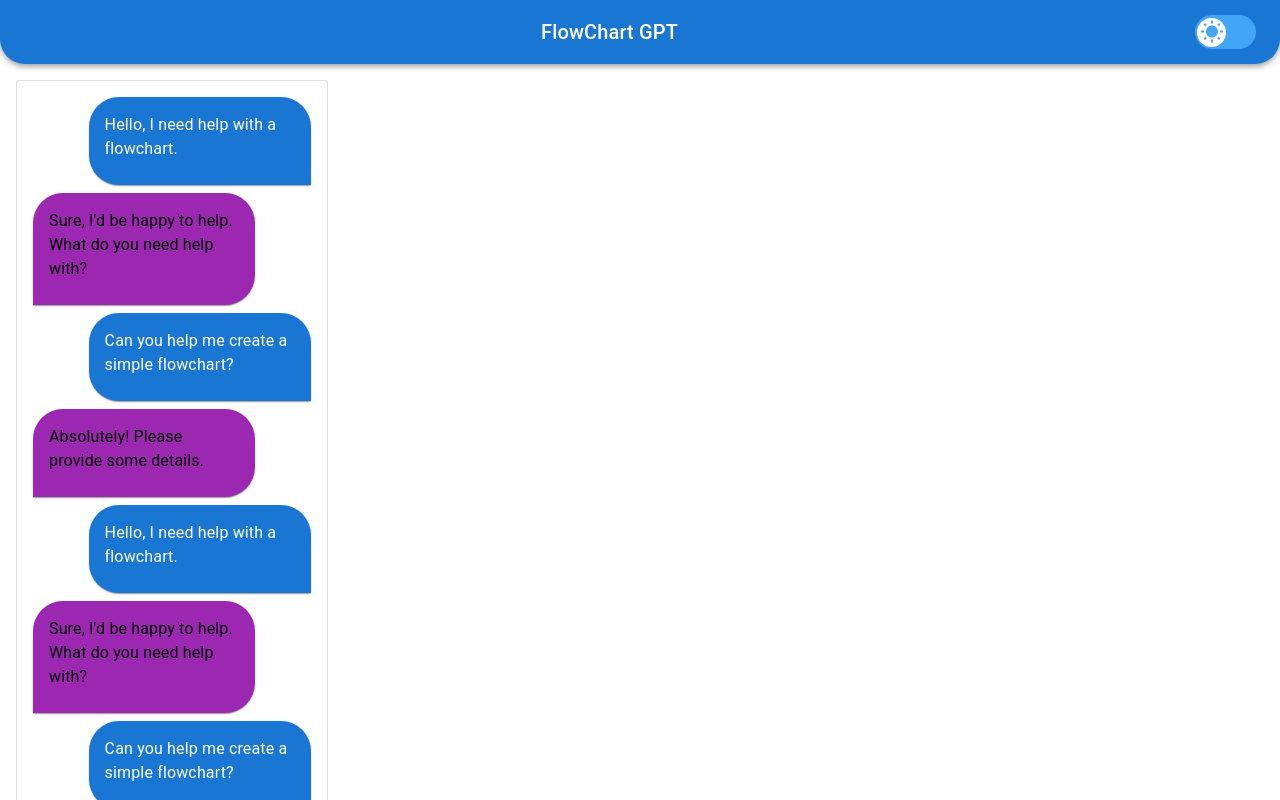
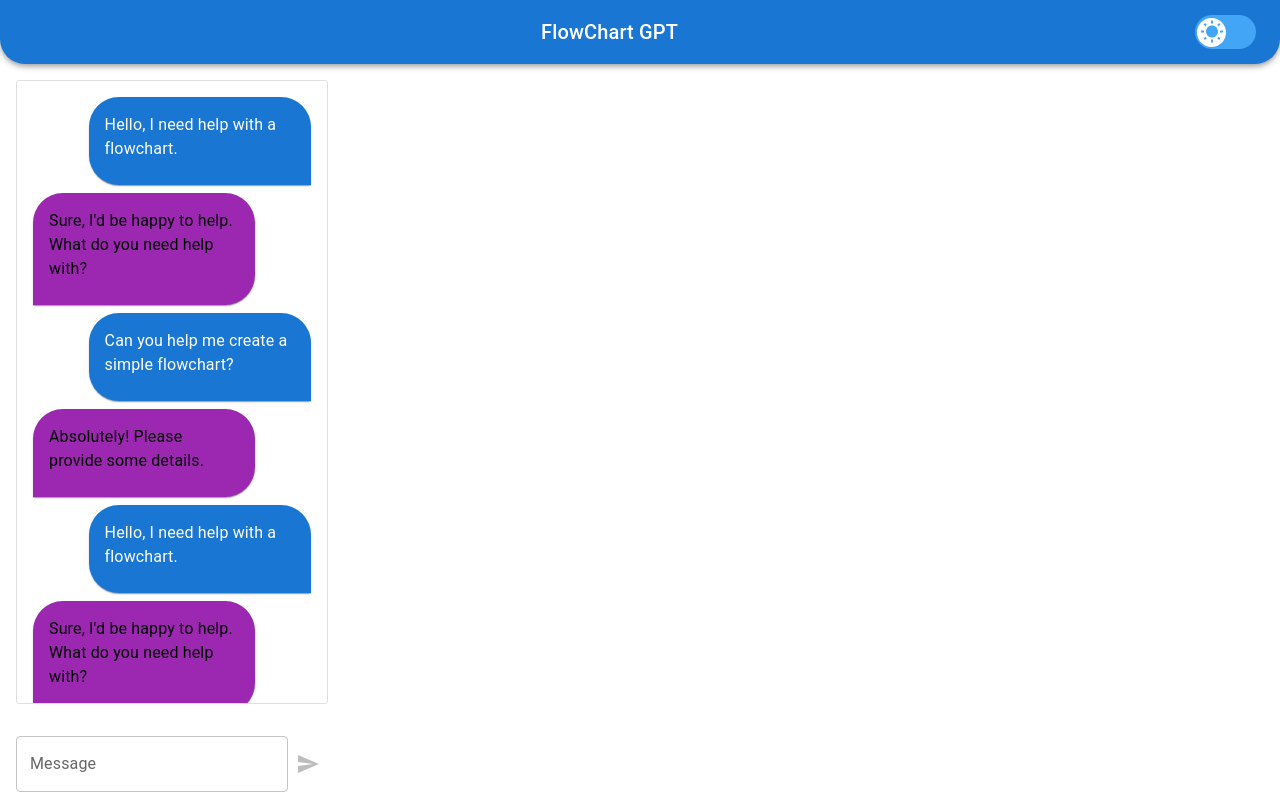
Before and after one commit to marcogracie/flowchartgpt_frontend, a React (Vite) app: page / in a window 1280 px wide. Shown: the top 800 px of the page. Built offline with nearby package versions, Linux system fonts and the light colour scheme.

Commit message:
all done for today, top bar and chat box are visually complete, we will need to edit the chat's funtionality so it can push user messages to either the backend directly, or flask.

```diff
--- a/src/App.jsx
+++ b/src/App.jsx
@@ -107,6 +107,7 @@ function App() {
           display: "flex",
           flexDirection: "column",
           minHeight: "100vh",
+          bgcolor: (theme) => theme.palette.background.default
         }}
       >
         <AppBar position="static" sx={{ borderRadius: "0px 0px 25px 25px" }}>
@@ -124,22 +125,22 @@ function App() {
             />
           </Toolbar>
         </AppBar>
-        <Grid container sx={{ flexGrow: 1, p: 2 }}>
+        <Grid container sx={{ height: "calc(100vh - 56px)", p: 2 }}>
           <Grid item xs={12} md={3}>
             <Box
               sx={{
                 display: "flex",
                 flexDirection: "column",
-                height: "100%",
+                flexGrow: 1,
                 gap: 2,
               }}
             >
               <Paper
                 variant="outlined"
                 sx={{
-                  flexGrow: 1,
+                  maxHeight: "calc(100vh - 210px)",
                   p: 2,
-                  overflowY: "scroll",
+                  overflowY: "auto",
                   "&::-webkit-scrollbar": {
                     width: "0.4em",
                   },
```
